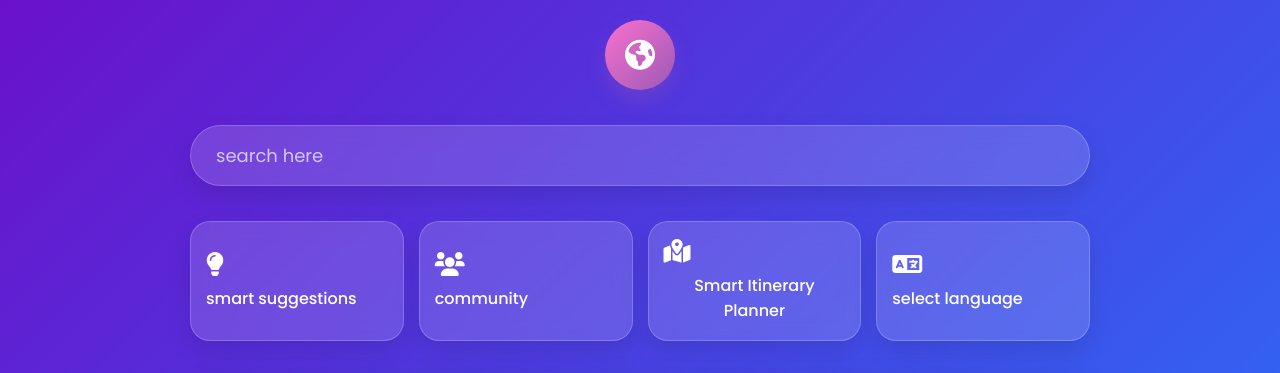
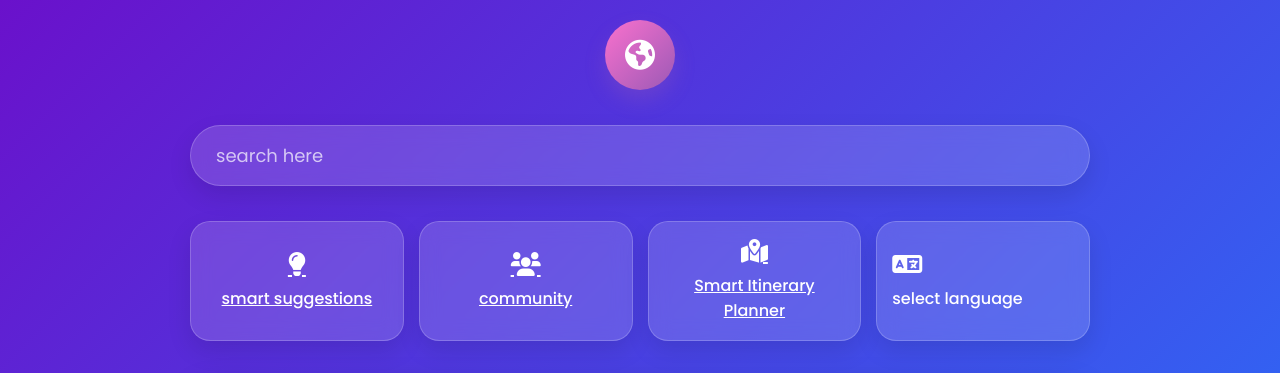
Before and after one commit to annusinha253/CODEX-GRIMOIRE, a plain HTML site: page home.html in a window 1280 px wide. Shown: the top 373 px of the page. Drawn offline with Linux system fonts and the light colour scheme; sample sign-in values are in the browser's storage.

Commit message:
added navigation linking

```diff
--- a/home.html
+++ b/home.html
@@ -420,18 +420,18 @@
 
         <!-- Feature Buttons -->
         <div class="feature-buttons">
-            <button class="feature-button">
+            <a href="smart-suggestions.html" class="feature-button">
                 <i class="fas fa-lightbulb"></i>
                 smart suggestions
-            </button>
-            <button class="feature-button">
+            </a>
+            <a href="community.html" class="feature-button">
                 <i class="fas fa-users"></i>
                 community
-            </button>
-            <button class="feature-button">
+            </a>
+            <a href="itinerary-planner.html" class="feature-button">
                 <i class="fas fa-map-marked-alt"></i>
                 Smart Itinerary Planner
-            </button>
+            </a>
             <button class="feature-button">
                 <i class="fas fa-language"></i>
                 select language
```
